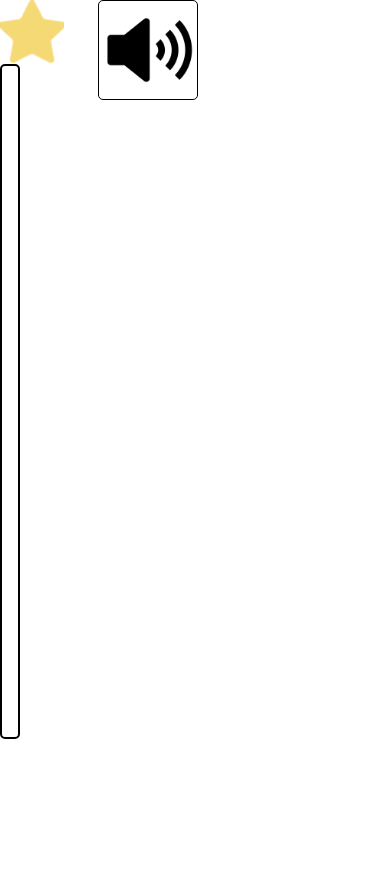
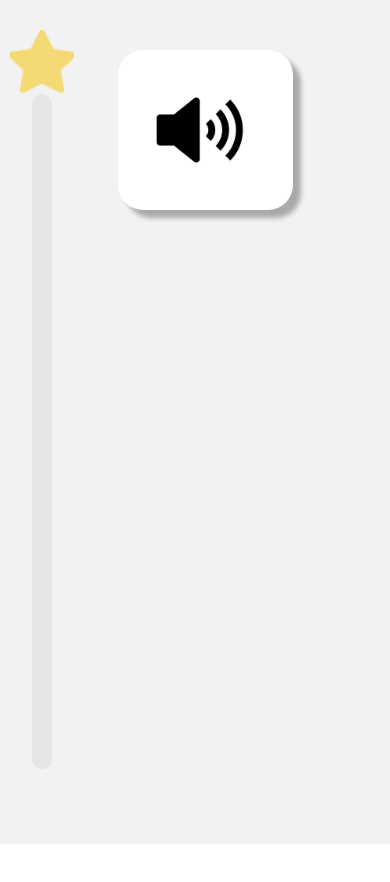
Before and after one commit to newyork-anthonyng/spaced-repetition, a React Native app: screen / in a window 390 px wide. Shown: the top 882 px of the page. Before the commit the page ends 844 px from the top, so only its background shows below. Built offline with nearby package versions, Linux system fonts and the light colour scheme.

Commit message:
add completed screen

```diff
--- a/App.js
+++ b/App.js
@@ -8,6 +8,7 @@ import Speaker from './Speaker';
 import DraggableView from './DraggableView';
 import CorrectImage from './CorrectImage';
 import IncorrectImage from './IncorrectImage';
+import CompletedScreen from './CompletedScreen';
 
 function App() {
   const [state, send] = useMachine(flashcardMachine);
@@ -21,7 +22,7 @@ function App() {
 
   function handleRelease(choice) {
     return (coords) => {
-      const isInsideZone = coords.y < 150;
+      const isInsideZone = coords.y < 200;
       if (!isInsideZone) return;
 
       if (choice === currentItem.answer) {
@@ -50,19 +51,15 @@ function App() {
       startingX={0}
       startingY={index * 100}
       onRelease={handleRelease(choice)}
-      disabled={!state.matches('idle')}
     >
-      <View style={[
-        styles.box,
-        {
-          backgroundColor: state.matches('idle') ? '#61dafb' : 'gray'
-        }
-      ]}>
-        <Text>{choice}</Text>
+      <View style={styles.box}>
+        <Text style={styles.draggableText}>{choice}</Text>
       </View>
     </DraggableView>
   ));
-  const shouldShowChoices = !state.matches('readyToListen');
+
+  const shouldShowChoices = state.matches('idle');
+  const shouldShowSpeaker = ['idle', 'readyToListen'].some(state.matches);
 
   return (
     <View style={styles.app}>
@@ -72,13 +69,19 @@ function App() {
 
       <View style={styles.rightContainer}>
         {state.matches('complete') ? (
-          <Text>You did it!!!!</Text>
+          <CompletedScreen />
         ) : (
           <React.Fragment>
-            <Speaker
-              src={audioSource}
-              onPlay={handlePlay}
-            />
+            {
+              shouldShowSpeaker && (
+                <View style={{marginBottom: 52}}>
+                  <Speaker
+                    src={audioSource}
+                    onPlay={handlePlay}
+                  />
+                </View>
+              )
+            }
 
             {shouldShowChoices && body}
 
@@ -103,19 +106,35 @@ const styles = StyleSheet.create({
     left: 0,
     bottom: 0,
     display: "flex",
-    flexDirection: "row"
+    flexDirection: "row",
+    backgroundColor: '#F2F2F2'
   },
   box: {
-    width: 80,
-    height: 80,
+    width: 195,
     borderRadius: 4,
-    position: "absolute"
+    position: "absolute",
+    shadowOffset: {
+      width: 8,
+      height: 8
+    },
+    shadowOpacity: 0.3,
+    shadowRadius: 5,
+    backgroundColor: '#F8F8F8'
+  },
+  draggableText: {
+    fontSize: 30,
+    textTransform: 'uppercase',
+    textAlign: 'center'
   },
   leftContainer: {
     height: '100%',
     width: '25%'
   },
-  rightContainer: {}
+  rightContainer: {
+    height: '100%',
+    marginTop: 50,
+    marginLeft: 20
+  }
 });
 
 export default App;
--- /dev/null
+++ b/CompletedScreen.js
@@ -0,0 +1,10 @@
+import React from 'react';
+import { Image } from 'react-native';
+
+function CompletedScreen() {
+  return (
+    <Image source={require('./assets/audio/fireworks.gif')} />
+  );
+}
+
+export default CompletedScreen;
--- a/CorrectImage.js
+++ b/CorrectImage.js
@@ -6,7 +6,7 @@ function CorrectImage({ onEnd }) {
 
   React.useEffect(() => {
     const entry = Animated.spring(xPosition, {
-      toValue: 0,
+      toValue: -50,
       useNativeDriver: false
     });
     const exit = Animated.spring(xPosition, {
--- a/DraggableView.js
+++ b/DraggableView.js
@@ -1,7 +1,7 @@
 import React from 'react';
 import { Animated, PanResponder, View, StyleSheet } from 'react-native';
 
-function DraggableView({ startingX, startingY, children, onRelease, disabled }) {
+function DraggableView({ startingX, startingY, children, onRelease }) {
   const animated = React.useRef(
     new Animated.ValueXY({ x: startingX, y: startingY })
   ).current;
@@ -43,7 +43,7 @@ function DraggableView({ startingX, startingY, children, onRelease, disabled })
   });
 
   return (
-    <View pointerEvents={disabled ? 'none' : 'auto'}>
+    <View>
       <Animated.View
         {...panResponder.panHandlers}
         style={[animated.getLayout()]}
@@ -56,9 +56,6 @@ function DraggableView({ startingX, startingY, children, onRelease, disabled })
 
 const styles = StyleSheet.create({
   box: {
-    backgroundColor: "#61dafb",
-    width: 80,
-    height: 80,
     borderRadius: 4,
     position: "absolute"
   }
--- a/IncorrectImage.js
+++ b/IncorrectImage.js
@@ -6,7 +6,7 @@ function IncorrectImage({ onEnd }) {
 
   React.useEffect(() => {
     const entry = Animated.spring(xPosition, {
-      toValue: 0,
+      toValue: -50,
       useNativeDriver: false
     });
     const exit = Animated.spring(xPosition, {
--- a/ProgressBar.js
+++ b/ProgressBar.js
@@ -34,7 +34,9 @@ function ProgressBar({ percentage }) {
           style={
             [StyleSheet.absoluteFill],
             {
-              backgroundColor: '#88ED4F',
+              backgroundColor: '#92F07A',
+              borderBottomLeftRadius: 50,
+              borderBottomRightRadius: 50,
               height
             }
           }
@@ -46,17 +48,18 @@ function ProgressBar({ percentage }) {
 
 const styles = StyleSheet.create({
   container: {
-    height: '100%'
+    height: '100%',
+    marginTop: 30,
+    marginLeft: 10
   },
   progressBar: {
     height: '80%',
     width: 20,
-    backgroundColor: 'white',
-    borderColor: '#000',
-    borderWidth: 2,
-    borderRadius: 5,
+    backgroundColor: '#E5E5E5',
+    borderRadius: 50,
     flexDirection: 'column',
-    justifyContent: 'flex-end'
+    justifyContent: 'flex-end',
+    marginLeft: 22
   }
 });
 
--- a/Speaker.js
+++ b/Speaker.js
@@ -14,7 +14,7 @@ function Speaker({ src, onPlay }) {
   }
 
   return (
-    <View>
+    <View style={styles.container}>
       <Pressable
         onPress={playSound}
       >
@@ -28,12 +28,21 @@ function Speaker({ src, onPlay }) {
 }
 
 const styles = StyleSheet.create({
+  container: {
+    shadowOffset: {
+      width: 8,
+      height: 8
+    },
+    shadowOpacity: 0.3,
+    shadowRadius: 5,
+    backgroundColor: 'white',
+    padding: 30,
+    borderRadius: 25,
+    width: 175
+  },
   image: {
     height: 100,
-    width: 100,
-    borderColor: 'black',
-    borderWidth: 1,
-    borderRadius: 5,
+    width: 100
   }
 });
 
```
Also changed, not shown: assets/audio/fireworks.gif (added).
